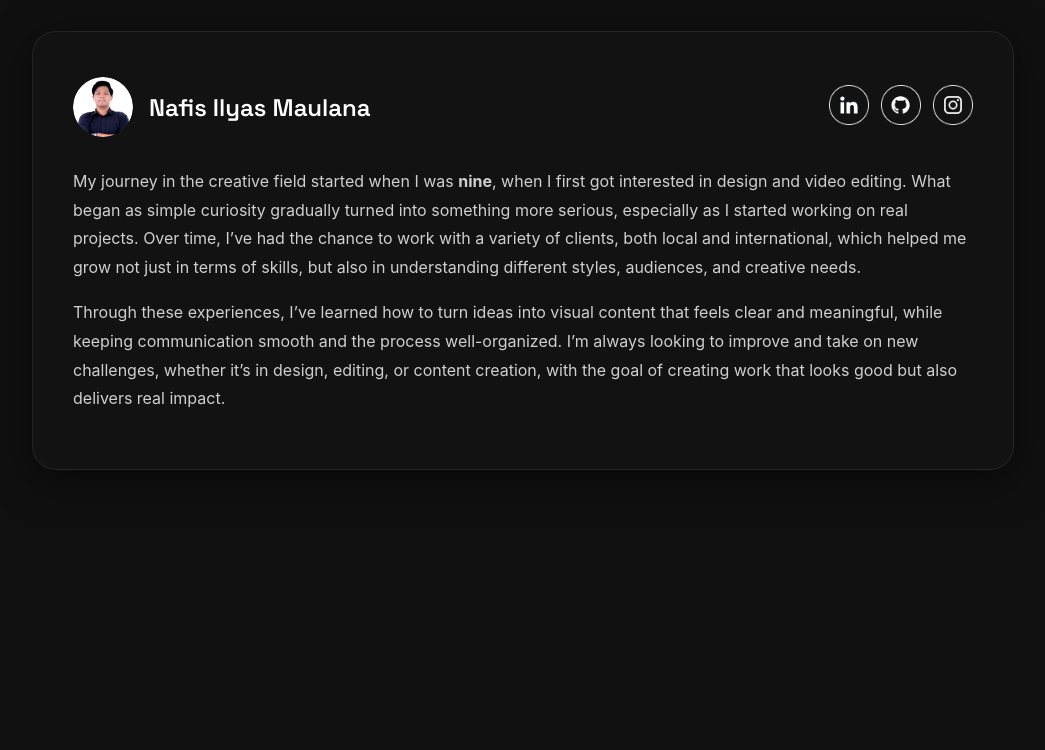
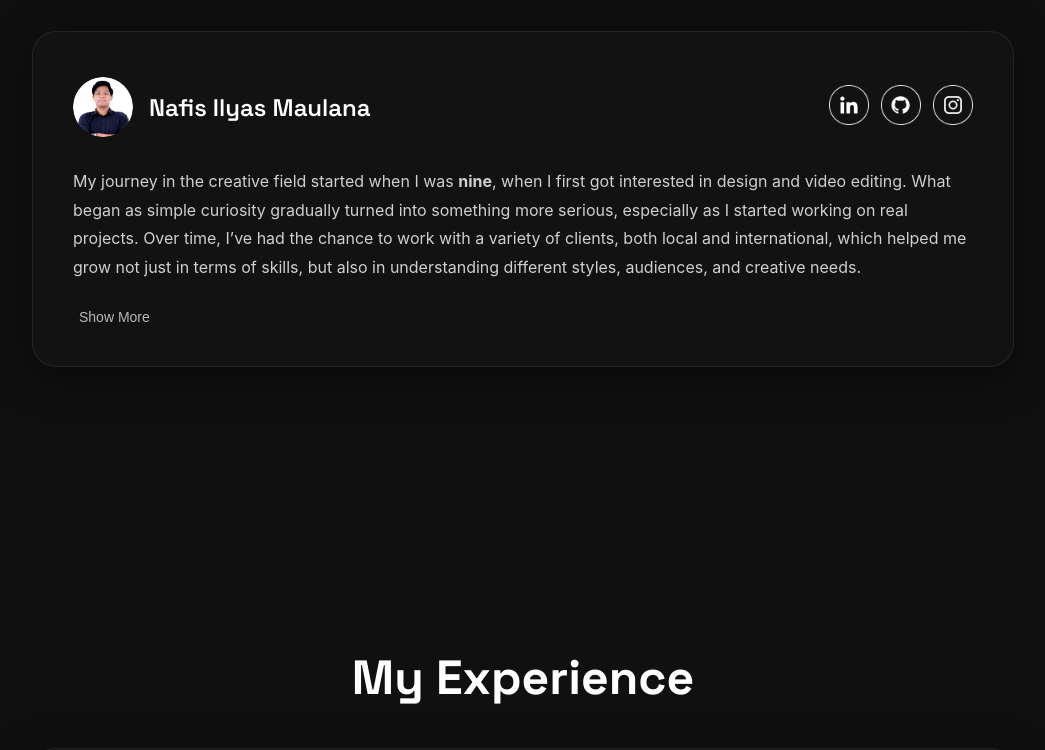
Before and after one commit to NafisMaulanaaa/maulanas-porto, a React (Vite) app: page / in a window 1280 px wide. Shown: the part 889-1639 px from the top of the page, without its empty margins (117-1162 px from the left). Built offline with nearby package versions, Linux system fonts and the light colour scheme.

Commit message:
fixing layout

```diff
--- a/src/App.tsx
+++ b/src/App.tsx
@@ -91,6 +91,8 @@ function App() {
     return () => elements.forEach((el) => observer.unobserve(el));
   }, []);
 
+  const [showMore, setShowMore] = useState(false);
+
   return (
     <>
       {/*Hero*/}
@@ -137,12 +139,21 @@ function App() {
           </div>
 
           <p>
-           My journey in the creative field started when I was <b>nine</b>, when I first got interested in design and video editing. What began as simple curiosity gradually turned into something more serious, especially as I started working on real projects. Over time, I’ve had the chance to work with a variety of clients, both local and international, which helped me grow not just in terms of skills, but also in understanding different styles, audiences, and creative needs.
+            My journey in the creative field started when I was <b>nine</b>, when I first got interested in design and video editing. What began as simple curiosity gradually turned into something more serious, especially as I started working on real projects. Over time, I’ve had the chance to work with a variety of clients, both local and international, which helped me grow not just in terms of skills, but also in understanding different styles, audiences, and creative needs.
           </p>
 
-          <p>
-            Through these experiences, I’ve learned how to turn ideas into visual content that feels clear and meaningful, while keeping communication smooth and the process well-organized. I’m always looking to improve and take on new challenges, whether it’s in design, editing, or content creation, with the goal of creating work that looks good but also delivers real impact.
-          </p>
+          {showMore && (
+            <p>
+              Through these experiences, I’ve learned how to turn ideas into visual content that feels clear and meaningful, while keeping communication smooth and the process well-organized. I’m always looking to improve and take on new challenges, whether it’s in design, editing, or content creation, with the goal of creating work that looks good but also delivers real impact.
+            </p>
+          )}
+
+          <button
+            className="show-more-btn"
+            onClick={() => setShowMore(!showMore)}
+          >
+            {showMore ? "Show Less" : "Show More"}
+          </button>
         </div>
       </div>
 
--- a/src/index.css
+++ b/src/index.css
@@ -272,6 +272,22 @@ body {
   margin-bottom: 16px;
 }
 
+.show-more-btn {
+  margin-top: 10px;
+  background: none;
+  border: none;
+  color: white;
+  cursor: pointer;
+  font-size: 14px;
+
+  opacity: 0.7;
+  transition: 0.3s;
+}
+
+.show-more-btn:hover {
+  opacity: 1;
+  text-decoration: underline;
+}
 
 /*My Experinece**/
 .work {
@@ -760,17 +776,18 @@ body {
 
 .modal-card {
   width: 90%;
-  max-width: 900px;
+  max-width: 800px;
+  max-height: 90vh;
 
-  border-radius: 24px;
-  overflow: hidden;
+  border-radius: 20px;
+  overflow-y: auto;
 
-  background: rgba(25,25,25,0.9);
+  background: rgba(25,25,25,0.95);
   backdrop-filter: blur(20px);
 
   border: 1px solid rgba(255,255,255,0.08);
 
-  animation: fadeIn 0.3s ease;
+  animation: fadeIn 0.25s ease;
 }
 
 .modal-image {
@@ -780,13 +797,25 @@ body {
 }
 
 .modal-content {
-  padding: 32px;
+  padding: 24px;
 
   display: flex;
   flex-direction: column;
   align-items: flex-start;
 
   text-align: left;
+  gap: 2px;
+}
+
+.modal-title {
+  font-size: 24px;
+  font-weight: 600;
+  margin: 2px;
+}
+
+.modal-content p {
+  font-size: 14px;
+  line-height: 1.7;
 }
 
 .modal-content h2 {
@@ -797,8 +826,8 @@ body {
 
 .modal-content .location {
   font-size: 14px;
-  color: rgba(255,255,255,0.6);
   margin-bottom: 16px;
+  margin-bottom: 8px;
 }
 
 .modal-content p {
@@ -938,3 +967,39 @@ body {
     transform: scale(1);
   }
 }
+
+@media (max-width: 768px) {
+  .modal-card {
+    width: 92%;
+    max-width: 100%;
+    border-radius: 16px;
+  }
+
+  .modal-content {
+    padding: 18px;
+  }
+
+  .modal-title {
+    font-size: 20px;
+  }
+
+  .modal-content p {
+    font-size: 13px;
+  }
+
+  .tools-list span {
+    font-size: 11px;
+    padding: 5px 10px;
+  }
+
+  .see-detail {
+    font-size: 12px;
+    padding: 6px 10px;
+  }
+
+  .close-btn {
+    font-size: 18px;
+    top: 10px;
+    right: 10px;
+  }
+}
```
